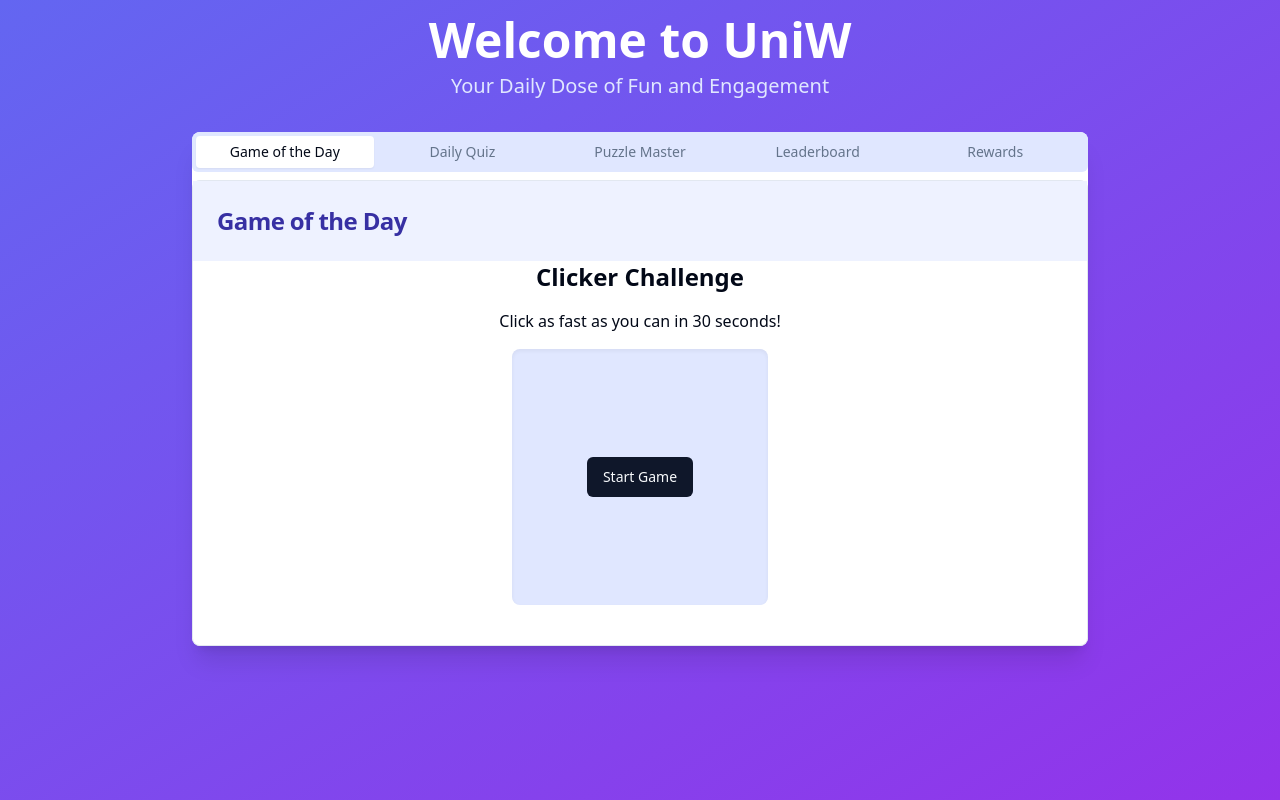
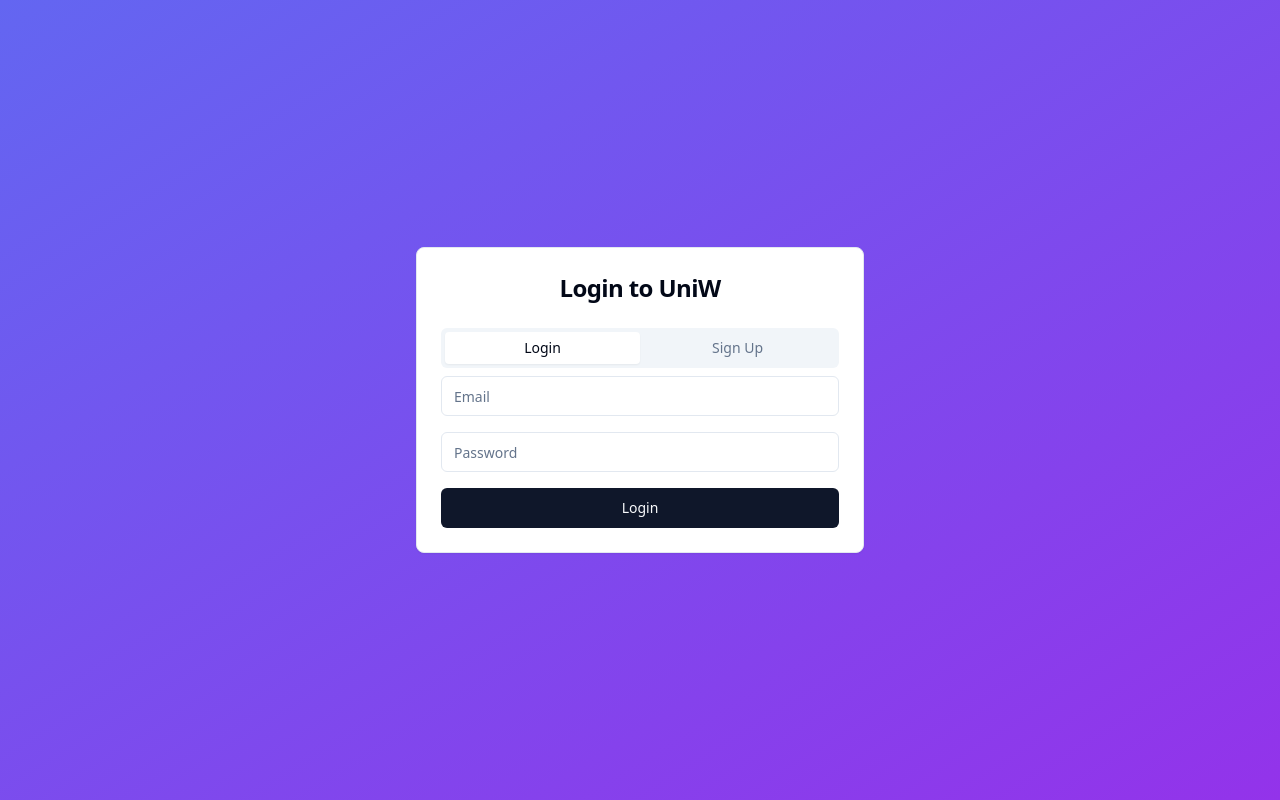
Before and after one commit to ComicFix-com/UniW, a React (Vite) app: page / in a window 1280 px wide. Built offline with nearby package versions, Linux system fonts and the light colour scheme.

Commit message:
Add login and signup panels
Implemented a login panel along with a signup panel to enhance user authentication features.
[skip gpt_engineer]

```diff
--- /dev/null
+++ b/src/components/LoginSignup.jsx
@@ -0,0 +1,97 @@
+import React, { useState } from 'react';
+import { Button } from "@/components/ui/button";
+import { Input } from "@/components/ui/input";
+import { Card, CardContent, CardHeader, CardTitle } from "@/components/ui/card";
+import { Tabs, TabsContent, TabsList, TabsTrigger } from "@/components/ui/tabs";
+import { toast } from "sonner";
+
+export const LoginSignup = ({ onLogin }) => {
+  const [isLogin, setIsLogin] = useState(true);
+  const [email, setEmail] = useState('');
+  const [password, setPassword] = useState('');
+  const [name, setName] = useState('');
+
+  const handleSubmit = (e) => {
+    e.preventDefault();
+    if (isLogin) {
+      // Simulating login
+      if (email === 'user@example.com' && password === 'password') {
+        onLogin({ name: 'User', email });
+        toast.success('Logged in successfully!');
+      } else {
+        toast.error('Invalid credentials');
+      }
+    } else {
+      // Simulating signup
+      if (email && password && name) {
+        onLogin({ name, email });
+        toast.success('Signed up successfully!');
+      } else {
+        toast.error('Please fill all fields');
+      }
+    }
+  };
+
+  return (
+    <Card className="w-full max-w-md mx-auto">
+      <CardHeader>
+        <CardTitle className="text-2xl font-bold text-center">
+          {isLogin ? 'Login' : 'Sign Up'} to UniW
+        </CardTitle>
+      </CardHeader>
+      <CardContent>
+        <Tabs value={isLogin ? 'login' : 'signup'} onValueChange={(value) => setIsLogin(value === 'login')}>
+          <TabsList className="grid w-full grid-cols-2">
+            <TabsTrigger value="login">Login</TabsTrigger>
+            <TabsTrigger value="signup">Sign Up</TabsTrigger>
+          </TabsList>
+          <TabsContent value="login">
+            <form onSubmit={handleSubmit} className="space-y-4">
+              <Input
+                type="email"
+                placeholder="Email"
+                value={email}
+                onChange={(e) => setEmail(e.target.value)}
+                required
+              />
+              <Input
+                type="password"
+                placeholder="Password"
+                value={password}
+                onChange={(e) => setPassword(e.target.value)}
+                required
+              />
+              <Button type="submit" className="w-full">Login</Button>
+            </form>
+          </TabsContent>
+          <TabsContent value="signup">
+            <form onSubmit={handleSubmit} className="space-y-4">
+              <Input
+                type="text"
+                placeholder="Name"
+                value={name}
+                onChange={(e) => setName(e.target.value)}
+                required
+              />
+              <Input
+                type="email"
+                placeholder="Email"
+                value={email}
+                onChange={(e) => setEmail(e.target.value)}
+                required
+              />
+              <Input
+                type="password"
+                placeholder="Password"
+                value={password}
+                onChange={(e) => setPassword(e.target.value)}
+                required
+              />
+              <Button type="submit" className="w-full">Sign Up</Button>
+            </form>
+          </TabsContent>
+        </Tabs>
+      </CardContent>
+    </Card>
+  );
+};
--- a/src/pages/Index.jsx
+++ b/src/pages/Index.jsx
@@ -7,19 +7,41 @@ import { DailyQuiz } from '@/components/DailyQuiz';
 import { Leaderboard } from '@/components/Leaderboard';
 import { Rewards } from '@/components/Rewards';
 import { PuzzleMaster } from '@/components/PuzzleMaster';
+import { LoginSignup } from '@/components/LoginSignup';
 
 const Index = () => {
   const [points, setPoints] = useState(0);
+  const [user, setUser] = useState(null);
 
   const addPoints = (amount) => {
     setPoints(prevPoints => prevPoints + amount);
   };
 
+  const handleLogin = (userData) => {
+    setUser(userData);
+  };
+
+  const handleLogout = () => {
+    setUser(null);
+    setPoints(0);
+  };
+
+  if (!user) {
+    return (
+      <div className="min-h-screen bg-gradient-to-br from-indigo-500 to-purple-600 p-4 font-sans flex items-center justify-center">
+        <LoginSignup onLogin={handleLogin} />
+      </div>
+    );
+  }
+
   return (
     <div className="min-h-screen bg-gradient-to-br from-indigo-500 to-purple-600 p-4 font-sans">
       <header className="mb-8 text-white">
-        <h1 className="text-5xl font-extrabold text-center mb-2">Welcome to UniW</h1>
+        <h1 className="text-5xl font-extrabold text-center mb-2">Welcome to UniW, {user.name}!</h1>
         <p className="text-xl text-center text-indigo-100">Your Daily Dose of Fun and Engagement</p>
+        <div className="text-center mt-4">
+          <Button onClick={handleLogout} variant="secondary">Logout</Button>
+        </div>
       </header>
 
       <div className="max-w-4xl mx-auto bg-white rounded-lg shadow-xl overflow-hidden">
```
